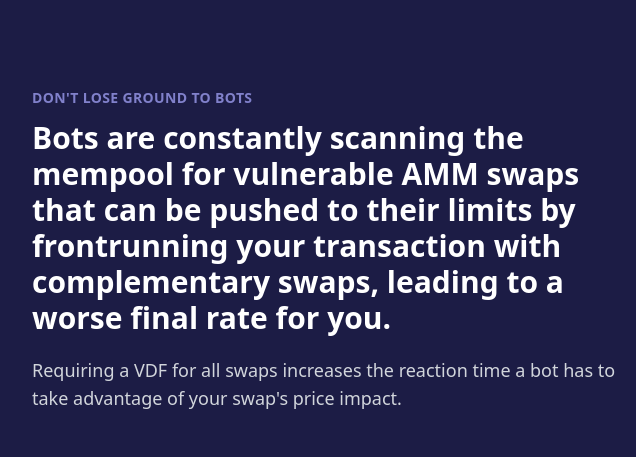
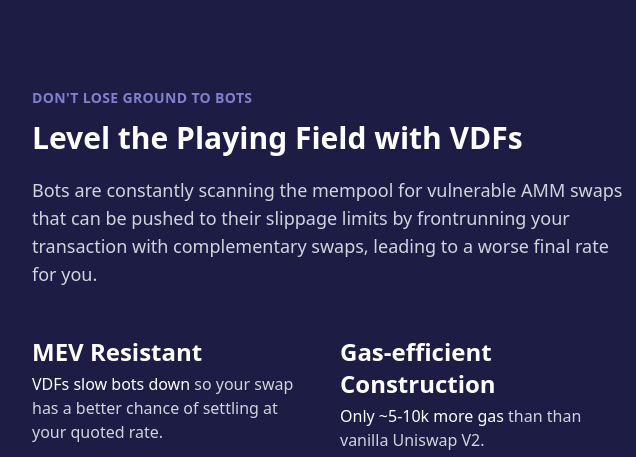
Before and after one commit to SlowSwap/slow-marketing-site, a Gatsby site: page / in a window 1280 px wide. Shown: the part 1080-1537 px from the top of the page, 0-636 px from the left. Built offline with nearby package versions, Linux system fonts and the light colour scheme; Gatsby itself is replaced by a stand-in of ours.

Commit message:
more languaging

```diff
--- a/src/pages/index.tsx
+++ b/src/pages/index.tsx
@@ -278,10 +278,10 @@
               <div className="relative pt-12 pb-64 sm:pt-24 sm:pb-64 xl:col-start-1 xl:pb-24 ">
                 <h2 className="text-sm font-semibold text-blue-purple-200 tracking-wide uppercase">don't lose ground to bots</h2>
                 <p className="mt-3 text-3xl font-bold text-white">
-                  Bots are constantly scanning the mempool for vulnerable AMM swaps that can be pushed to their limits by frontrunning your transaction with complementary swaps, leading to a worse final rate for you.
+                  Level the Playing Field with VDFs
                 </p>
                 <p className="mt-5 text-lg text-gray-300">
-                  Requiring a VDF for all swaps increases the reaction time a bot has to take advantage of your swap's price impact.
+                  Bots are constantly scanning the mempool for vulnerable AMM swaps that can be pushed to their slippage limits by frontrunning your transaction with complementary swaps, leading to a worse final rate for you.
                 </p>
                 <div className="mt-12 grid grid-cols-1 gap-y-12 gap-x-6 sm:grid-cols-2">
                   {metrics.map((item) => (
```
